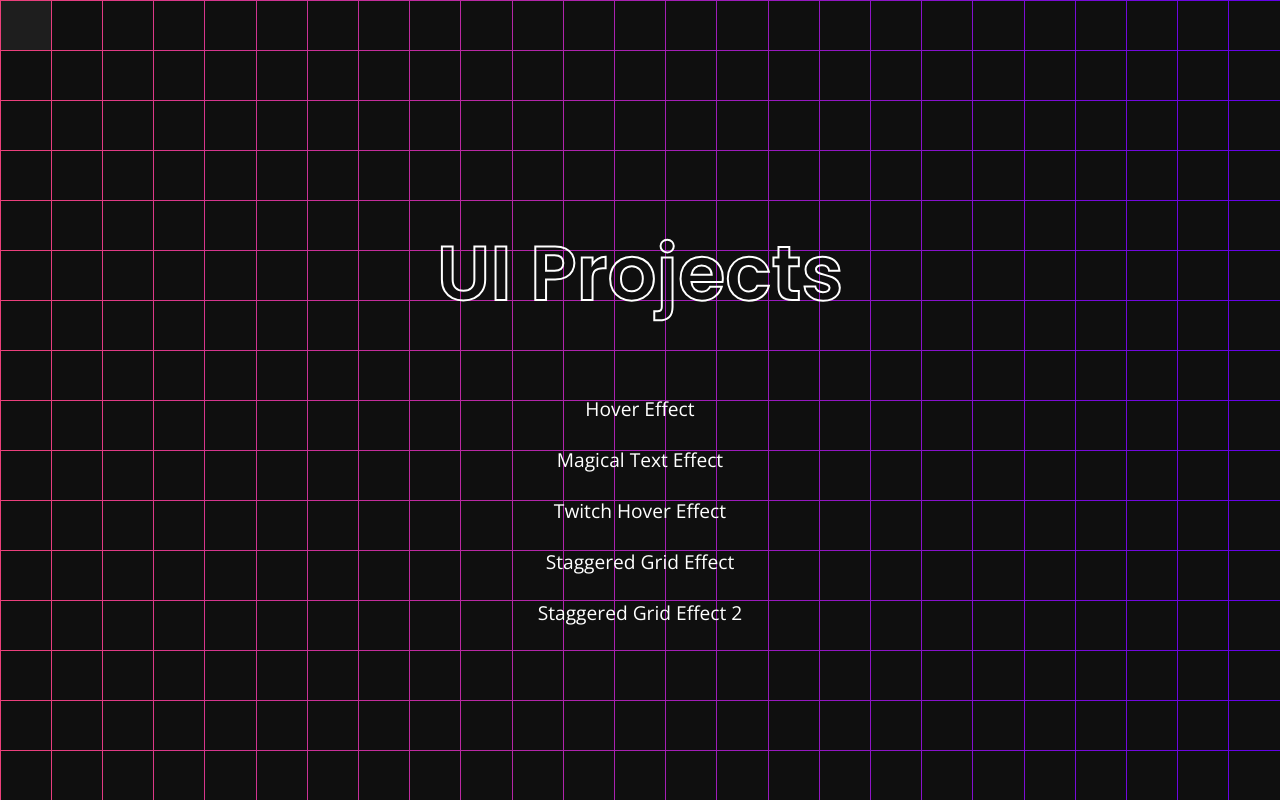
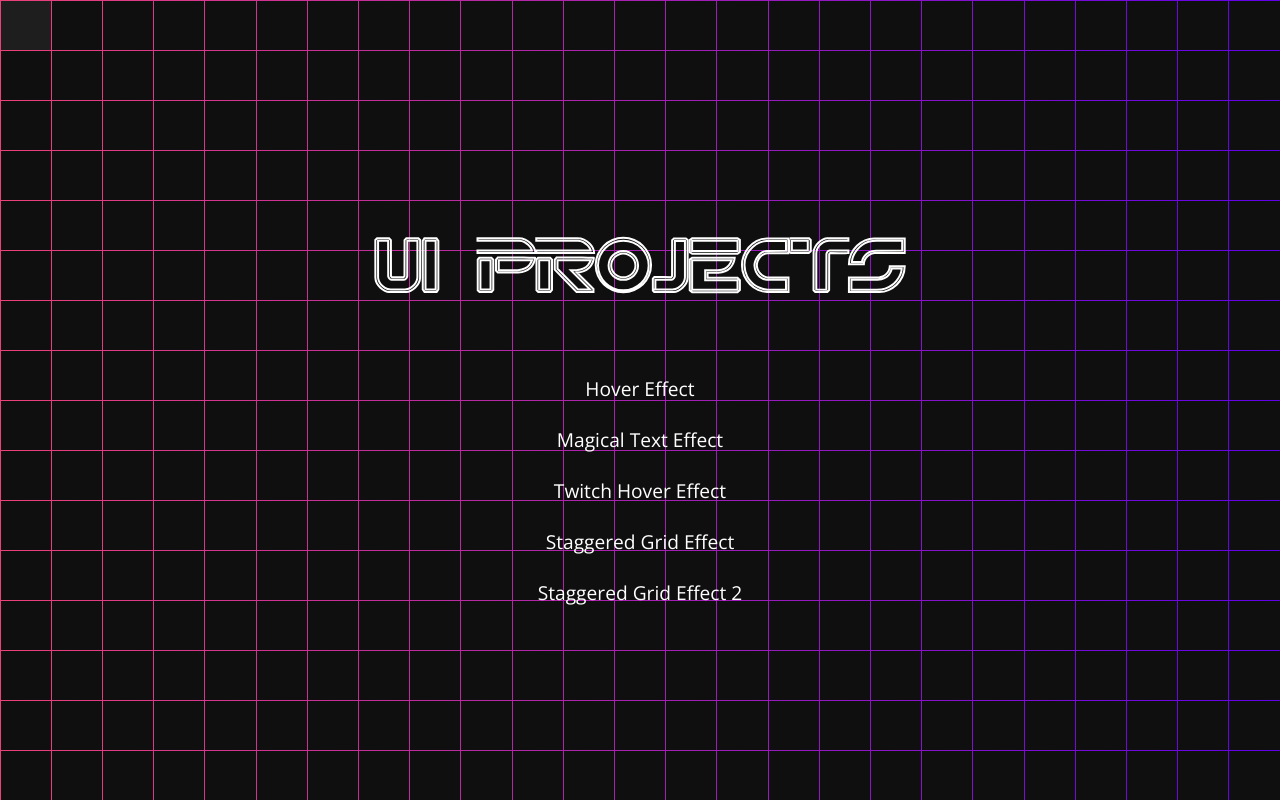
Before and after one commit to MSulSal/ui-contents, a plain HTML site: page index.html in a window 1280 px wide. Drawn offline with nearby package versions, Linux system fonts and the light colour scheme.

Commit message:
deploy: da970de04f40573c622ea772f7cd79ff2532d2d6

```diff
--- a/styles.css
+++ b/styles.css
@@ -11,6 +11,13 @@
   box-sizing: border-box;
   margin: 0;
   padding: 0;
+}
+
+@font-face {
+  font-family: "TR2N";
+  src: url("TR2N.ttf") format("truetype");
+  font-weight: normal;
+  font-style: normal;
 }
 
 body {
@@ -68,7 +75,8 @@ body {
 }
 
 .title {
-  font-family: "Poppins", sans-serif;
+  font-family: "TR2N", sans-serif;
+  font-weight: 400;
   font-size: 6vw;
   margin-bottom: 2rem;
   color: transparent;
```
Also changed, not shown: Tr2n.ttf (added).
